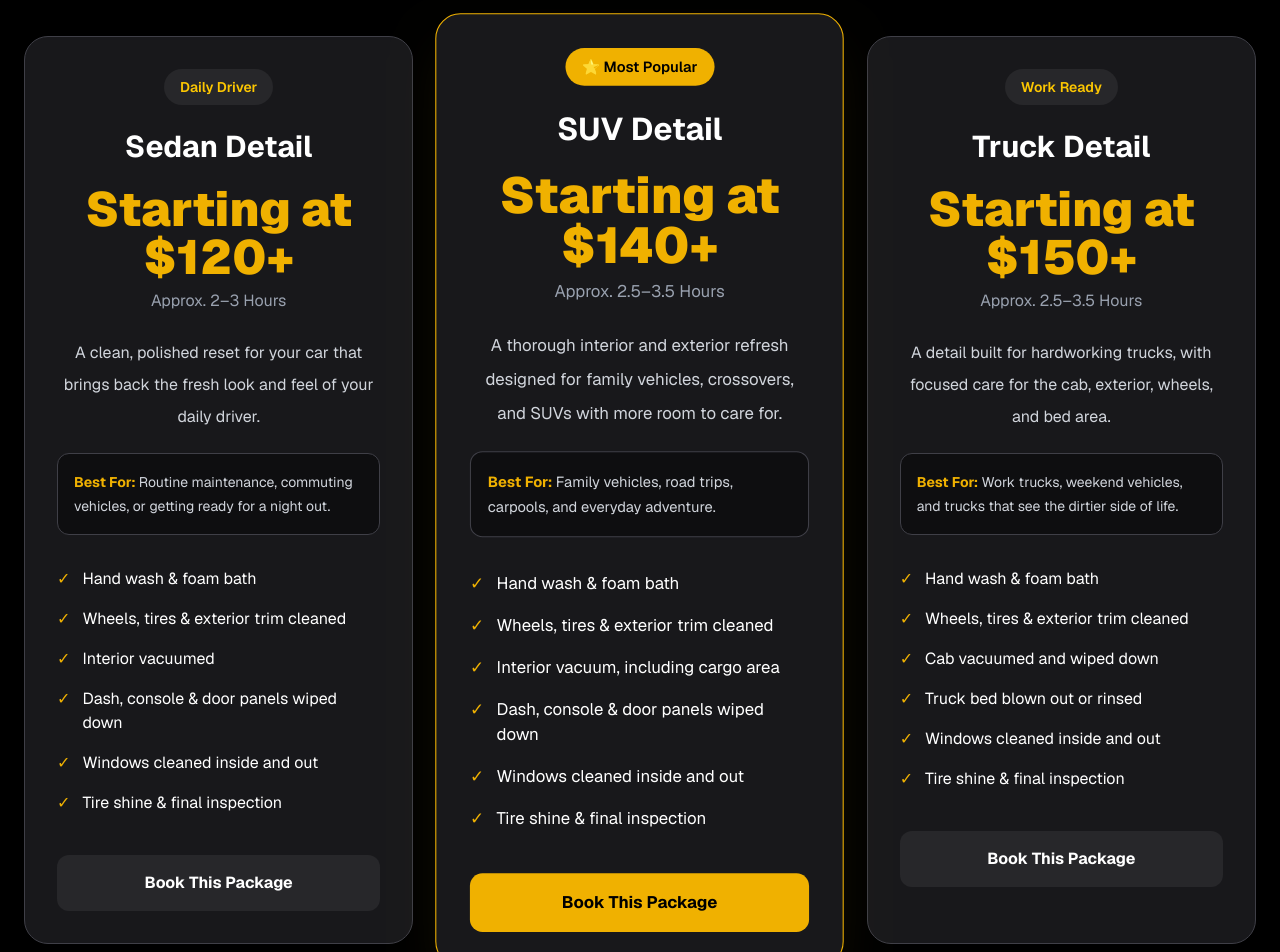
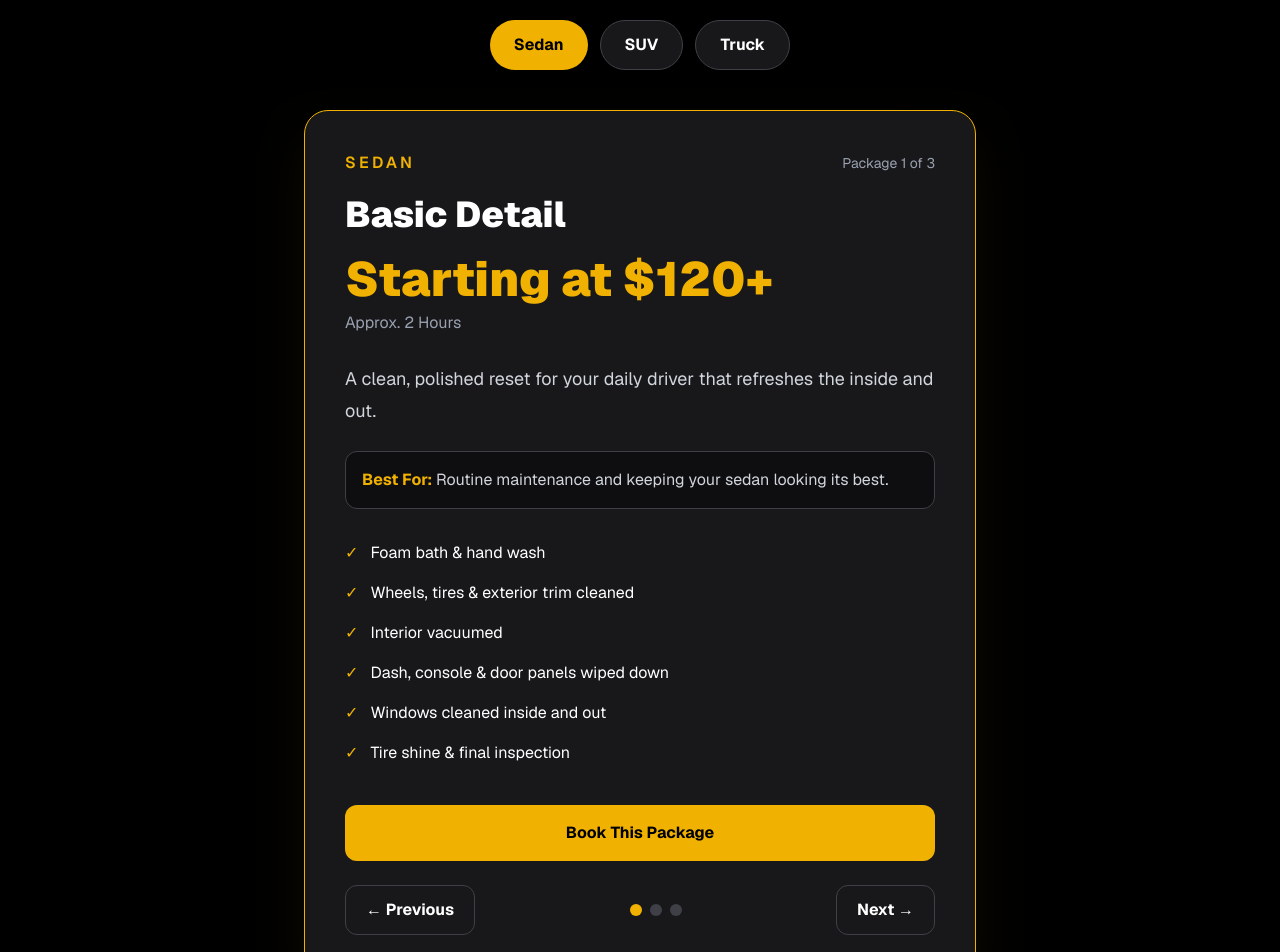
Before and after one commit to Natvibecodes/natflipswhips-website, a Next.js app: page / in a window 1280 px wide. Shown: the part 4560-5512 px from the top of the page. Built offline with nearby package versions, Linux system fonts and the light colour scheme.

Commit message:
Update Packages.tsx

```diff
--- a/app/components/Packages.tsx
+++ b/app/components/Packages.tsx
@@ -1,5 +1,6 @@
 "use client";
 
+import { useState } from "react";
 import FadeIn from "./FadeIn";
 
 export default function Packages() {
@@ -66,16 +67,17 @@ export default function Packages() {
 
   const vehiclePackages = [
     {
-      title: "Sedan Detail",
-      badge: "Daily Driver",
+      vehicle: "Sedan",
+      packages: [
+        {
+          title: "Basic Detail",
           price: "$120+",
-      time: "Approx. 2–3 Hours",
-      featured: false,
+          time: "Approx. 2 Hours",
           description:
-        "A clean, polished reset for your car that brings back the fresh look and feel of your daily driver.",
-      bestFor: "Routine maintenance, commuting vehicles, or getting ready for a night out.",
+            "A clean, polished reset for your daily driver that refreshes the inside and out.",
+          bestFor: "Routine maintenance and keeping your sedan looking its best.",
           features: [
-        "Hand wash & foam bath",
+            "Foam bath & hand wash",
             "Wheels, tires & exterior trim cleaned",
             "Interior vacuumed",
             "Dash, console & door panels wiped down",
@@ -84,34 +86,104 @@ export default function Packages() {
           ],
         },
         {
-      title: "SUV Detail",
-      badge: "⭐ Most Popular",
+          title: "Refresh Detail",
+          price: "$150+",
+          time: "Approx. 2.5 Hours",
+          description:
+            "A deeper refresh for sedans that need extra attention after everyday use.",
+          bestFor: "Restoring a clean feel before a trip, event, or change of season.",
+          features: [
+            "Everything in the Basic Detail",
+            "Deeper interior vacuuming",
+            "Floor mats cleaned",
+            "Cup holders & small areas detailed",
+            "Interior surfaces protected",
+            "Premium finishing touches",
+          ],
+        },
+        {
+          title: "Luxury Detail",
+          price: "$220+",
+          time: "Approx. 3.5 Hours",
+          description:
+            "A premium full detail with the extra care your sedan needs to look sale-ready.",
+          bestFor: "Special occasions, selling, or giving your vehicle the highest level of care.",
+          features: [
+            "Everything in the Refresh Detail",
+            "Deep interior cleaning",
+            "Spot treatment for stains",
+            "Detailed trunk cleaning",
+            "Paint sealant protection",
+            "Premium finishing touches",
+          ],
+        },
+      ],
+    },
+    {
+      vehicle: "SUV",
+      packages: [
+        {
+          title: "Basic Detail",
           price: "$140+",
-      time: "Approx. 2.5–3.5 Hours",
-      featured: true,
+          time: "Approx. 2.5 Hours",
           description:
-        "A thorough interior and exterior refresh designed for family vehicles, crossovers, and SUVs with more room to care for.",
-      bestFor: "Family vehicles, road trips, carpools, and everyday adventure.",
+            "A full refresh for your SUV, including the extra interior and cargo space that comes with it.",
+          bestFor: "Family vehicles, commuters, and everyday adventure vehicles.",
           features: [
-        "Hand wash & foam bath",
+            "Foam bath & hand wash",
             "Wheels, tires & exterior trim cleaned",
-        "Interior vacuum, including cargo area",
+            "Interior and cargo area vacuumed",
             "Dash, console & door panels wiped down",
             "Windows cleaned inside and out",
             "Tire shine & final inspection",
           ],
         },
         {
-      title: "Truck Detail",
-      badge: "Work Ready",
+          title: "Refresh Detail",
+          price: "$160+",
+          time: "Approx. 3 Hours",
+          description:
+            "A deeper interior and exterior refresh for SUVs that need more than a standard cleanup.",
+          bestFor: "Road trips, carpools, pets, kids, and seasonal vehicle refreshes.",
+          features: [
+            "Everything in the Basic Detail",
+            "Detailed cargo area cleaning",
+            "Floor mats cleaned",
+            "Cup holders & small areas detailed",
+            "Interior surfaces protected",
+            "Premium finishing touches",
+          ],
+        },
+        {
+          title: "Luxury Detail",
+          price: "$250+",
+          time: "Approx. 4 Hours",
+          description:
+            "Our complete SUV detail with extra attention to the cabin, cargo area, and exterior finish.",
+          bestFor: "Selling, special occasions, or bringing your SUV back to its best condition.",
+          features: [
+            "Everything in the Refresh Detail",
+            "Deep interior cleaning",
+            "Spot treatment for stains",
+            "Detailed cargo area cleaning",
+            "Paint sealant protection",
+            "Premium finishing touches",
+          ],
+        },
+      ],
+    },
+    {
+      vehicle: "Truck",
+      packages: [
+        {
+          title: "Basic Detail",
           price: "$150+",
-      time: "Approx. 2.5–3.5 Hours",
-      featured: false,
+          time: "Approx. 2.5 Hours",
           description:
-        "A detail built for hardworking trucks, with focused care for the cab, exterior, wheels, and bed area.",
-      bestFor: "Work trucks, weekend vehicles, and trucks that see the dirtier side of life.",
+            "A sharp, work-ready cleanup for trucks that need the cab, exterior, and bed area refreshed.",
+          bestFor: "Daily drivers, weekend trucks, and regularly maintained work vehicles.",
           features: [
-        "Hand wash & foam bath",
+            "Foam bath & hand wash",
             "Wheels, tires & exterior trim cleaned",
             "Cab vacuumed and wiped down",
             "Truck bed blown out or rinsed",
@@ -119,7 +191,66 @@ export default function Packages() {
             "Tire shine & final inspection",
           ],
         },
+        {
+          title: "Refresh Detail",
+          price: "$200+",
+          time: "Approx. 3 Hours",
+          description:
+            "A deeper refresh for trucks that work hard and need more attention inside and out.",
+          bestFor: "Work trucks, off-road vehicles, and trucks after a busy season.",
+          features: [
+            "Everything in the Basic Detail",
+            "Deeper cab vacuuming",
+            "Floor mats cleaned",
+            "Detailed console & storage areas",
+            "Interior surfaces protected",
+            "Premium finishing touches",
+          ],
+        },
+        {
+          title: "Luxury Detail",
+          price: "$275+",
+          time: "Approx. 4 Hours",
+          description:
+            "A premium truck detail with deeper cleaning and protection for a complete finish.",
+          bestFor: "Selling, special events, or bringing a hardworking truck back to life.",
+          features: [
+            "Everything in the Refresh Detail",
+            "Deep interior cleaning",
+            "Spot treatment for stains",
+            "Detailed truck bed cleaning",
+            "Paint sealant protection",
+            "Premium finishing touches",
+          ],
+        },
+      ],
+    },
   ];
+
+  const [selectedVehicle, setSelectedVehicle] = useState(0);
+  const [selectedPackage, setSelectedPackage] = useState(0);
+
+  const activeVehicle = vehiclePackages[selectedVehicle];
+  const activePackage = activeVehicle.packages[selectedPackage];
+
+  function showPreviousPackage() {
+    setSelectedPackage(
+      (current) =>
+        (current - 1 + activeVehicle.packages.length) %
+        activeVehicle.packages.length
+    );
+  }
+
+  function showNextPackage() {
+    setSelectedPackage(
+      (current) => (current + 1) % activeVehicle.packages.length
+    );
+  }
+
+  function chooseVehicle(index: number) {
+    setSelectedVehicle(index);
+    setSelectedPackage(0);
+  }
 
   return (
     <section id="packages" className="bg-black px-5 py-20 text-white md:px-6">
@@ -220,49 +351,61 @@ export default function Packages() {
             <h3 className="text-3xl font-bold">🚗 Vehicle Detail Packages</h3>
 
             <p className="mx-auto mt-5 max-w-2xl leading-7 text-gray-400">
-              Premium mobile detailing for sedans, SUVs, and trucks—done at
-              your home, workplace, dealership, or job site.
+              Choose your vehicle, then slide through the detail packages to
+              find the level of care that fits your needs.
             </p>
 
-            <div className="mt-12 grid gap-8 lg:grid-cols-3">
-              {vehiclePackages.map((pkg) => (
-                <div
-                  key={pkg.title}
-                  className={`rounded-3xl border p-8 transition-all duration-300 hover:-translate-y-2 ${
-                    pkg.featured
-                      ? "scale-105 border-yellow-500 bg-zinc-900 shadow-2xl shadow-yellow-500/10"
-                      : "border-zinc-700 bg-zinc-900 hover:border-yellow-500"
+            <div className="mt-8 flex flex-wrap justify-center gap-3">
+              {vehiclePackages.map((vehicle, index) => (
+                <button
+                  key={vehicle.vehicle}
+                  type="button"
+                  onClick={() => chooseVehicle(index)}
+                  className={`rounded-full px-6 py-3 font-bold transition ${
+                    selectedVehicle === index
+                      ? "bg-yellow-500 text-black"
+                      : "border border-zinc-700 bg-zinc-900 text-white hover:border-yellow-500 hover:text-yellow-400"
                   }`}
                 >
-                  <span
-                    className={`inline-block rounded-full px-4 py-2 text-sm font-semibold ${
-                      pkg.featured
-                        ? "bg-yellow-500 text-black"
-                        : "bg-zinc-800 text-yellow-400"
-                    }`}
+                  {vehicle.vehicle}
+                </button>
+              ))}
+            </div>
+
+            <div
+              key={`${activeVehicle.vehicle}-${activePackage.title}`}
+              className="mx-auto mt-10 max-w-2xl rounded-3xl border border-yellow-500 bg-zinc-900 p-7 text-left shadow-2xl shadow-yellow-500/10 sm:p-10"
             >
-                    {pkg.badge}
-                  </span>
+              <div className="flex items-center justify-between gap-4">
+                <p className="font-semibold uppercase tracking-[0.2em] text-yellow-500">
+                  {activeVehicle.vehicle}
+                </p>
 
-                  <h4 className="mt-6 text-3xl font-bold">{pkg.title}</h4>
+                <p className="text-sm text-gray-400">
+                  Package {selectedPackage + 1} of{" "}
+                  {activeVehicle.packages.length}
+                </p>
+              </div>
+
+              <h4 className="mt-5 text-4xl font-black">{activePackage.title}</h4>
 
               <p className="mt-5 text-5xl font-black text-yellow-500">
-                    Starting at {pkg.price}
+                Starting at {activePackage.price}
               </p>
 
-                  <p className="mt-2 text-gray-400">{pkg.time}</p>
+              <p className="mt-2 text-gray-400">{activePackage.time}</p>
 
-                  <p className="mt-6 leading-8 text-gray-300">
-                    {pkg.description}
+              <p className="mt-7 text-lg leading-8 text-gray-300">
+                {activePackage.description}
               </p>
 
-                  <p className="mt-5 rounded-xl border border-zinc-700 bg-black/40 p-4 text-left text-sm leading-6 text-gray-300">
+              <p className="mt-6 rounded-xl border border-zinc-700 bg-black/40 p-4 leading-6 text-gray-300">
                 <span className="font-bold text-yellow-500">Best For: </span>
-                    {pkg.bestFor}
+                {activePackage.bestFor}
               </p>
 
-                  <ul className="mt-8 space-y-4 text-left">
-                    {pkg.features.map((feature) => (
+              <ul className="mt-8 space-y-4">
+                {activePackage.features.map((feature) => (
                   <li key={feature} className="flex gap-3">
                     <span className="text-yellow-500">✓</span>
                     <span>{feature}</span>
@@ -272,16 +415,44 @@ export default function Packages() {
 
               <a
                 href="/book"
-                    className={`mt-10 block rounded-xl py-4 font-bold transition ${
-                      pkg.featured
-                        ? "bg-yellow-500 text-black hover:bg-yellow-400"
-                        : "bg-zinc-800 hover:bg-zinc-700"
-                    }`}
+                className="mt-10 block rounded-xl bg-yellow-500 py-4 text-center font-bold text-black transition hover:bg-yellow-400"
               >
                 Book This Package
               </a>
+
+              <div className="mt-6 flex items-center justify-between gap-4">
+                <button
+                  type="button"
+                  onClick={showPreviousPackage}
+                  className="rounded-xl border border-zinc-700 px-5 py-3 font-bold transition hover:border-yellow-500 hover:text-yellow-400"
+                >
+                  ← Previous
+                </button>
+
+                <div className="flex gap-2">
+                  {activeVehicle.packages.map((pkg, index) => (
+                    <button
+                      key={pkg.title}
+                      type="button"
+                      onClick={() => setSelectedPackage(index)}
+                      aria-label={`View ${pkg.title}`}
+                      className={`h-3 w-3 rounded-full transition ${
+                        selectedPackage === index
+                          ? "bg-yellow-500"
+                          : "bg-zinc-700 hover:bg-zinc-500"
+                      }`}
+                    />
+                  ))}
                 </div>
-              ))}
+
+                <button
+                  type="button"
+                  onClick={showNextPackage}
+                  className="rounded-xl border border-zinc-700 px-5 py-3 font-bold transition hover:border-yellow-500 hover:text-yellow-400"
+                >
+                  Next →
+                </button>
+              </div>
             </div>
           </div>
 
```
Lines whose indentation alone changed are shown as unchanged.
